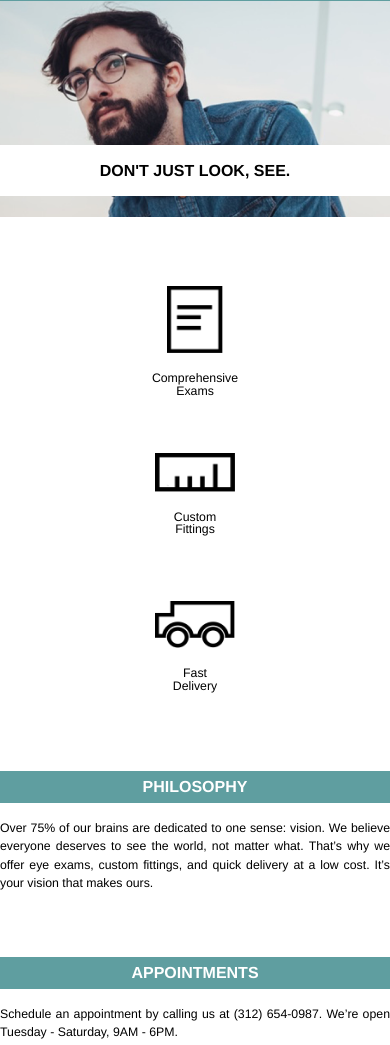
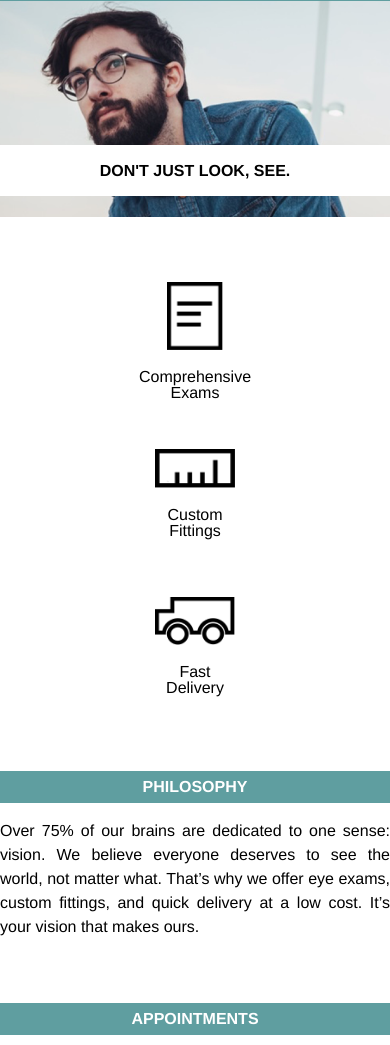
Before and after one commit to dmytroderevetskyi/Optics, a plain HTML site: page index.html in a window 390 px wide. Shown: the part 55-1100 px from the top of the page. Drawn offline with Linux system fonts and the light colour scheme; files whose address does not match are found by name.

Commit message:
Version 1.1

```diff
--- a/resources/css/style.css
+++ b/resources/css/style.css
@@ -1,8 +1,11 @@
+/*_________________________Main Column___________________________*/
 .main{
   display: flex;
   flex-direction: column;
   justify-content: center;
 }
+/*_________________________Main Column___________________________*/
+/*_________________________Main Column-1___________________________*/
 .first{
   background-image: url('F:/Projects/Optics/resources/photos/glasses-bg.png');
   background-size: cover;
@@ -10,7 +13,6 @@
   height: 31rem;
   display: flex;
   flex-direction: column;
-
 }
 .first1{
   display: flex;
@@ -30,7 +32,6 @@
   display: flex;
   align-items: center;
   margin-right: 1rem;
-
 }
 .first1_1 img{
   height: 1.5rem;
@@ -48,24 +49,18 @@
   flex-direction: row;
   align-items: center;
 }
-
 .first2{
   display: flex;
   flex-direction: row;
   width: 1104px;
-  /*border-color:black;
-  border-style: solid;
-  border-width: thin;*/
   margin-top: 10rem;
   align-self: center;
   justify-content: flex-end;
 }
-
 .first2_1{
   width: 35rem;
   background-color: white;
 }
-
 .first2_2{
   font-family: helvetica;
   font-size: 2rem;
@@ -73,6 +68,8 @@
   line-height: 1.2;
   margin: 1.5rem 5rem;
 }
+/*_________________________Main Column-1___________________________*/
+/*_________________________Main Column-2___________________________*/
 .second{
   display: flex;
   flex-direction: row;
@@ -81,7 +78,6 @@
   font-family: helvetica;
   font-size: 1rem;
   margin-bottom: 3rem;
-
 }
 .second1, .second2, .second3{
   display: flex;
@@ -89,15 +85,12 @@
   height: 8rem;
   text-align: center;
   justify-content: flex-end;
-
 }
-
 .second1, .second2{
   margin-right: 6rem;
 }
 .second1 img{
   width: 3.5rem;
-
 }
 .second2 img, .second3 img{
   width: 5rem;
@@ -105,6 +98,8 @@
 .second1_2, .second2_2, .second3_2{
   margin-top: 1rem;
 }
+/*_________________________Main Column-2___________________________*/
+/*_________________________Main Column-3___________________________*/
 .third{
   display: flex;
   flex-direction: row;
@@ -133,7 +128,8 @@
 .third1_2 p, .third2_2 p{
   line-height: 1.5;
 }
-
+/*_________________________Main Column-3___________________________*/
+/*_________________________Main Column-Footer______________________*/
 .foot{
   display: flex;
   flex-direction: row;
@@ -147,7 +143,6 @@ footer{
   align-items: center;
   font-family: helvetica;
   font-size: 1rem;
-
 }
 .f1{
   margin: 4rem 1rem 4rem 4rem;
@@ -158,9 +153,13 @@ footer{
 .f1 img{
   height: 1.5rem;
 }
+/*_________________________Main Column-Footer______________________*/
+/*_________________________Visible navigation item______________________*/
 .four{
   display: none;
 }
+/*_________________________Visible navigation item______________________*/
+/*_________________________For screen resolution <=1024px______________________*/
 @media only screen and (max-width:1024px) {
   .first1{
     width: 100%;
@@ -190,6 +189,8 @@ footer{
     padding-right: 2rem;
   }
 }
+/*_________________________For screen resolution <=1024px______________________*/
+/*_________________________For screen resolution <=600px______________________*/
 @media only screen and (max-width: 600px){
   .first1_2{
     display: none;
@@ -206,13 +207,11 @@ footer{
   }
   .first2{
     margin-top: 9rem;
-    /*width: 100%;*/
   }
   .first2_2{
     font-size: 1rem;
     padding: 1rem 0;
     text-align: center;
-    /*width: 100%;*/
   }
   .first2{
     margin-top: 9rem;
@@ -233,9 +232,7 @@ footer{
 
   }
   .second1_2, .second2_2, .second3_2{
-    font-size: 0.77rem;
-
-
+    font-size: 1rem;
   }
   .second1, .second2{
     margin-bottom: 1.54rem;
@@ -254,7 +251,7 @@ footer{
     padding: 0.5rem 0;
   }
   .third1_2, .third2_2{
-    font-size: 0.77rem;
+    font-size: 1rem;
   }
   .third1{
     margin-right: 0;
@@ -271,7 +268,6 @@ footer{
   }
   .f1{
     margin: 4rem 1rem 4rem 0;
-
   }
-
 }
+/*_________________________For screen resolution <=600px______________________*/
```
Also changed, not shown: 2 other files.
